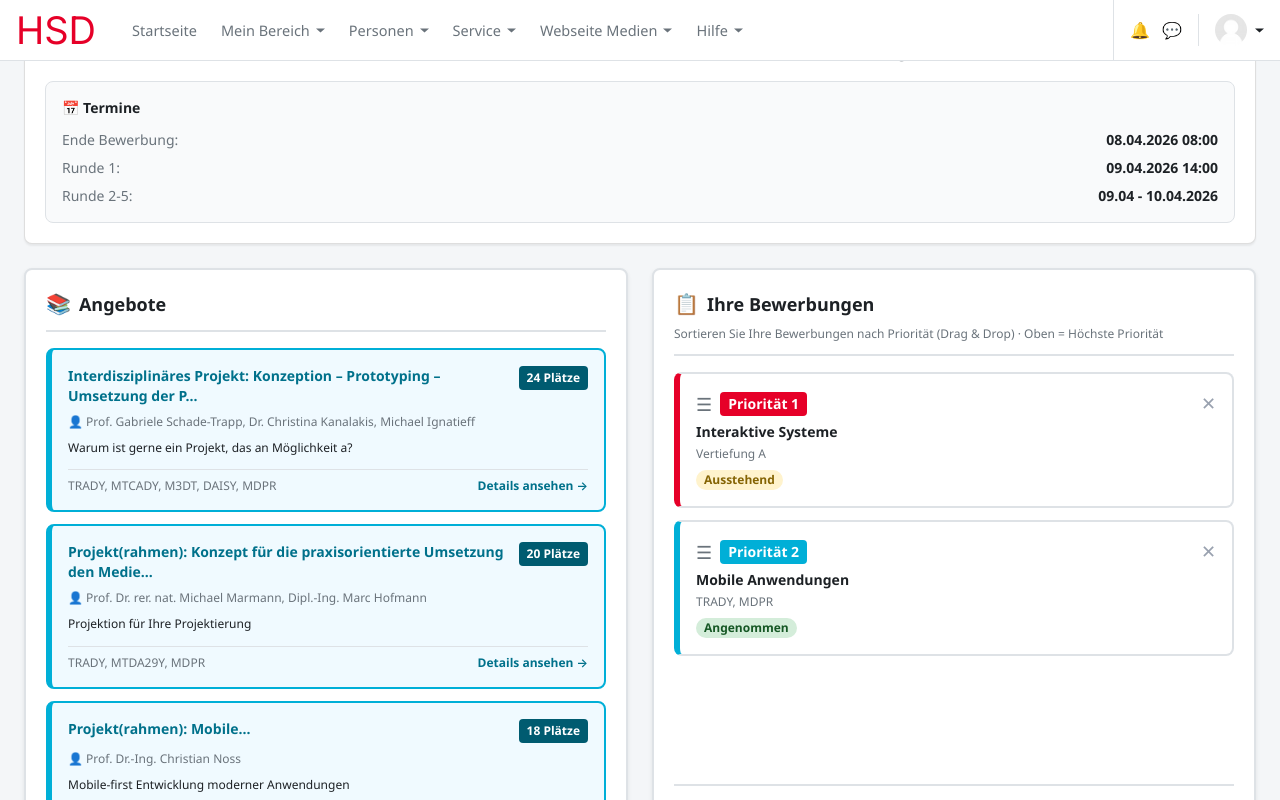
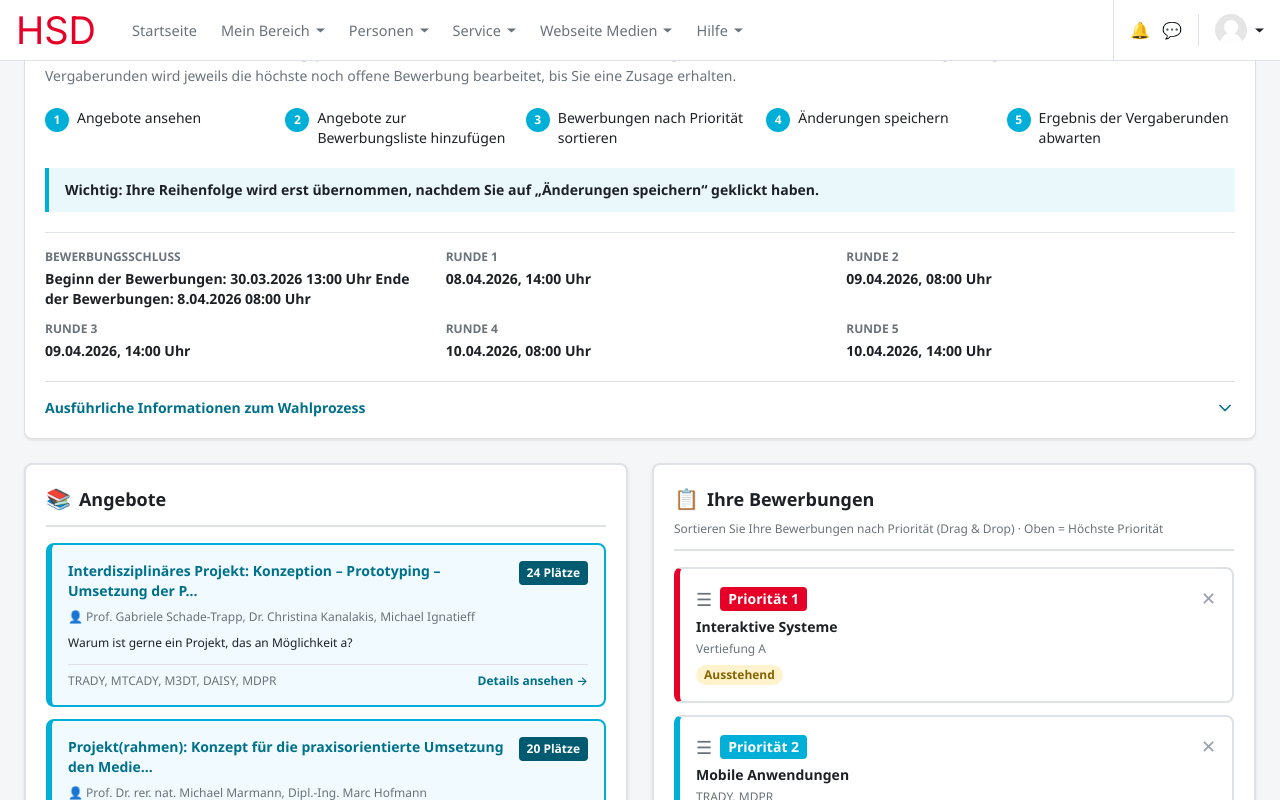
Before and after one commit to azraagx/hsd-wahlangebote, a React (Vite) app: page /student in a window 1280 px wide. Both pictures are taken after a click on the button "Zu den Angeboten". Shown: the part 224-1024 px from the top of the page. Built offline with nearby package versions, Linux system fonts and the light colour scheme.

Commit message:
Informationen zum Wahlprozess übersichtlich darstellen

```diff
--- /dev/null
+++ b/src/features/student-portal/components/ElectionProcessInfo.tsx
@@ -0,0 +1,194 @@
+import { useState } from "react";
+import { ChevronDown, ExternalLink } from "lucide-react";
+import {
+  HSD_BLUE,
+  HSD_BORDER,
+  HSD_BORDER_LIGHT,
+  HSD_DARK,
+  HSD_GRAY,
+  HSD_LINK,
+} from "@/features/student-portal/styles/tokens";
+
+interface AllocationRound {
+  label: string;
+  deadline: string;
+}
+
+interface ElectionProcessInfoProps {
+  applicationDeadline: string;
+  rounds: AllocationRound[];
+  infoUrl: string;
+  guideUrl: string;
+}
+
+export function ElectionProcessInfo({
+  applicationDeadline,
+  rounds,
+  infoUrl,
+  guideUrl,
+}: ElectionProcessInfoProps) {
+  const [isOpen, setIsOpen] = useState(false);
+
+  const steps = [
+    "Angebote ansehen",
+    "Angebote zur Bewerbungsliste hinzufügen",
+    "Bewerbungen nach Priorität sortieren",
+    "Änderungen speichern",
+    "Ergebnis der Vergaberunden abwarten",
+  ];
+
+  return (
+    <section
+      className="mb-6 bg-white rounded-lg p-5"
+      style={{
+        border: `1px solid ${HSD_BORDER}`,
+        boxShadow: "0 2px 2px rgba(0,0,0,0.06)",
+      }}
+    >
+      <h2
+        className="mb-3 text-base font-bold"
+        style={{ color: HSD_DARK }}
+      >
+        So funktioniert die Bewerbung
+      </h2>
+
+      <p
+        className="mb-5 text-sm leading-relaxed"
+        style={{ color: HSD_GRAY }}
+      >
+        Stellen Sie bis zum Ende der Bewerbungsphase Ihre Wunschliste
+        zusammen. Ordnen Sie die Angebote nach Priorität, sodass Ihr
+        bevorzugtes Angebot oben steht. In den Vergaberunden wird jeweils
+        die höchste noch offene Bewerbung bearbeitet, bis Sie eine Zusage
+        erhalten.
+      </p>
+
+      <ol className="mb-5 grid gap-3 sm:grid-cols-2 lg:grid-cols-5">
+        {steps.map((step, index) => (
+          <li key={step} className="flex items-start gap-2 text-sm">
+            <span
+              className="flex h-6 w-6 shrink-0 items-center justify-center rounded-full text-xs font-bold text-white"
+              style={{ backgroundColor: HSD_BLUE }}
+            >
+              {index + 1}
+            </span>
+            <span style={{ color: HSD_DARK }}>{step}</span>
+          </li>
+        ))}
+      </ol>
+
+      <div
+        className="mb-5 border-l-4 px-4 py-3"
+        style={{
+          borderColor: HSD_BLUE,
+          backgroundColor: "#eaf7fb",
+          color: HSD_DARK,
+        }}
+      >
+        <p className="text-sm font-semibold">
+          Wichtig: Ihre Reihenfolge wird erst übernommen, nachdem Sie auf
+          „Änderungen speichern“ geklickt haben.
+        </p>
+      </div>
+
+      <div
+        className="grid gap-3 border-t pt-4 sm:grid-cols-2 lg:grid-cols-3"
+        style={{ borderColor: HSD_BORDER_LIGHT }}
+      >
+        <div>
+          <p className="text-xs font-semibold uppercase" style={{ color: HSD_GRAY }}>
+            Bewerbungsschluss
+          </p>
+          <p className="mt-1 text-sm font-semibold" style={{ color: HSD_DARK }}>
+            {applicationDeadline}
+          </p>
+        </div>
+
+        {rounds.map((round) => (
+          <div key={round.label}>
+            <p className="text-xs font-semibold uppercase" style={{ color: HSD_GRAY }}>
+              {round.label}
+            </p>
+            <p className="mt-1 text-sm font-semibold" style={{ color: HSD_DARK }}>
+              {round.deadline}
+            </p>
+          </div>
+        ))}
+      </div>
+
+      <button
+        type="button"
+        aria-expanded={isOpen}
+        onClick={() => setIsOpen((current) => !current)}
+        className="mt-5 flex w-full items-center justify-between border-t pt-4 text-left text-sm font-semibold"
+        style={{ borderColor: HSD_BORDER_LIGHT, color: HSD_LINK }}
+      >
+        Ausführliche Informationen zum Wahlprozess
+        <ChevronDown
+          className={`h-5 w-5 transition-transform ${isOpen ? "rotate-180" : ""}`}
+        />
+      </button>
+
+      {isOpen && (
+        <div className="mt-4 space-y-4 text-sm leading-relaxed" style={{ color: HSD_GRAY }}>
+          <div>
+            <h3 className="font-semibold" style={{ color: HSD_DARK }}>
+              Informations- und Bewerbungsphase
+            </h3>
+            <p>
+              Eine Woche vor Vorlesungsbeginn startet die Informations- und
+              Bewerbungsphase. Ab diesem Zeitpunkt stehen die verfügbaren
+              Wahlangebote und deren Detailinformationen online bereit.
+            </p>
+          </div>
+
+          <div>
+            <h3 className="font-semibold" style={{ color: HSD_DARK }}>
+              Informationsveranstaltungen
+            </h3>
+            <p>
+              Anbieterinnen und Anbieter können zusätzliche Präsenz- oder
+              Onlinetermine anbieten. Die jeweiligen Informationen stehen in
+              den Beschreibungen der Angebote.
+            </p>
+          </div>
+
+          <div>
+            <h3 className="font-semibold" style={{ color: HSD_DARK }}>
+              Zuteilungsphase
+            </h3>
+            <p>
+              Die Platzvergabe erfolgt in fünf Runden. Nach jeder Runde sehen
+              Sie, ob Sie eine Zusage erhalten haben oder die nächste
+              Bewerbung Ihrer Wunschliste berücksichtigt wird.
+            </p>
+          </div>
+
+          <div className="flex flex-wrap gap-4">
+            <a
+              href={infoUrl}
+              target="_blank"
+              rel="noreferrer"
+              className="inline-flex items-center gap-1 font-semibold hover:underline"
+              style={{ color: HSD_LINK }}
+            >
+              Weitere Informationen
+              <ExternalLink className="h-4 w-4" />
+            </a>
+
+            <a
+              href={guideUrl}
+              target="_blank"
+              rel="noreferrer"
+              className="inline-flex items-center gap-1 font-semibold hover:underline"
+              style={{ color: HSD_LINK }}
+            >
+              Anleitung zur Bewerbung
+              <ExternalLink className="h-4 w-4" />
+            </a>
+          </div>
+        </div>
+      )}
+    </section>
+  );
+}
--- a/src/features/student-portal/pages/ModulwahlPage.tsx
+++ b/src/features/student-portal/pages/ModulwahlPage.tsx
@@ -12,6 +12,7 @@ import {
   HSD_RED,
   HSD_TEAL,
 } from "@/features/student-portal/styles/tokens";
+import { ElectionProcessInfo } from "@/features/student-portal/components/ElectionProcessInfo";
 
 export function ModulwahlPage({ onSelectAngebot, setPage, navigateWithScroll, selectedCategory }: { onSelectAngebot?: (angebot: ModulAngebot) => void; setPage?: (p: Page) => void; navigateWithScroll?: (page: Page, section?: string) => void; selectedCategory?: ModulCategory | null }) {
   const [selectedAngebot, setSelectedAngebot] = useState<ModulAngebot | null>(null);
@@ -71,7 +72,7 @@ export function ModulwahlPage({ onSelectAngebot, setPage, navigateWithScroll, se
       {/* Header */}
       <div className="mb-6">
         <h1 className="text-3xl mb-2" style={{ fontFamily: "'Segoe UI Light', 'Segoe UI', sans-serif", fontWeight: 300, color: HSD_DARK }}>
-          {selectedCategory || "MEDIENPROJEKT Δ"}
+          {selectedCategory || "MEDIENPROJEKT A"}
         </h1>
         <div className="flex items-center gap-2 text-sm" style={{ color: HSD_GRAY, fontFamily: "'Segoe UI', sans-serif" }}>
           <a href="#" style={{ color: HSD_LINK }} onClick={(e) => e.preventDefault()}>Kurs</a>
@@ -81,39 +82,22 @@ export function ModulwahlPage({ onSelectAngebot, setPage, navigateWithScroll, se
       </div>
 
       {/* Info Banner */}
-      <div
-        className="bg-white rounded-lg p-5 mb-6"
-        style={{ border: `1px solid ${HSD_BORDER}`, boxShadow: "0 2px 2px rgba(0,0,0,0.06)" }}
-      >
-        <h2 className="text-base font-bold mb-3" style={{ fontFamily: "'Segoe UI', sans-serif", color: HSD_DARK }}>
-          Meine Bewerbungen für ein Wahl-Angebot zu diesem Wahlpflicht-Modul
-        </h2>
-        <p className="text-sm mb-4 leading-relaxed" style={{ fontFamily: "'Segoe UI', sans-serif", color: HSD_GRAY }}>
-          Mehr Infos finden Sie auf der <a href="#" style={{ color: HSD_LINK }} onClick={(e) => e.preventDefault()}>Fachbereichs-Webseite für Wahlmodule</a>,
-          dort finden Sie auch rechts oben eine ausführliche Anleitung.
-        </p>
+      <ElectionProcessInfo
+        applicationDeadline="Beginn der Bewerbungen: 30.03.2026 13:00 Uhr
+                             Ende der Bewerbungen: 8.04.2026 08:00 Uhr"
+        rounds={[
+          {label: "Runde 1", deadline: "08.04.2026, 14:00 Uhr"},
+          { label: "Runde 2", deadline: "09.04.2026, 08:00 Uhr" },
+          { label: "Runde 3", deadline: "09.04.2026, 14:00 Uhr" },
+          { label: "Runde 4", deadline: "10.04.2026, 08:00 Uhr" },
+          { label: "Runde 5", deadline: "10.04.2026, 14:00 Uhr" },
+        ]}
+        infoUrl="https://medien.hs-duesseldorf.de/studium/wahlangebote"
+        guideUrl="https://medien.hs-duesseldorf.de/studium/wahlangebote/Documents/Wahl-Angebot%20in%20Moodle%20-%20Informieren%20und%20Bewerben.pdf"
+      />
 
         {/* Timeline */}
-        <div className="bg-gray-50 rounded-lg p-4" style={{ border: `1px solid ${HSD_BORDER_LIGHT}` }}>
-          <h3 className="text-sm font-bold mb-3" style={{ fontFamily: "'Segoe UI', sans-serif", color: HSD_DARK }}>
-            📅 Termine
-          </h3>
-          <div className="space-y-2 text-sm" style={{ fontFamily: "'Segoe UI', sans-serif", color: HSD_GRAY }}>
-            <div className="flex justify-between">
-              <span>Ende Bewerbung:</span>
-              <span className="font-semibold" style={{ color: HSD_DARK }}>08.04.2026 08:00</span>
-            </div>
-            <div className="flex justify-between">
-              <span>Runde 1:</span>
-              <span className="font-semibold" style={{ color: HSD_DARK }}>09.04.2026 14:00</span>
-            </div>
-            <div className="flex justify-between">
-              <span>Runde 2-5:</span>
-              <span className="font-semibold" style={{ color: HSD_DARK }}>09.04 - 10.04.2026</span>
-            </div>
-          </div>
-        </div>
-      </div>
+
 
       {/* Two-column split-screen layout */}
       <div className="grid grid-cols-1 lg:grid-cols-2 gap-6 mt-6">
```
